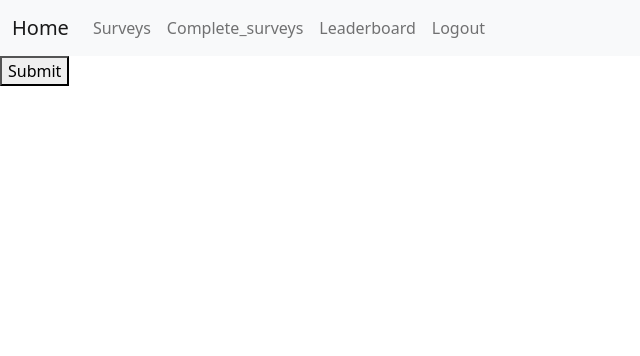
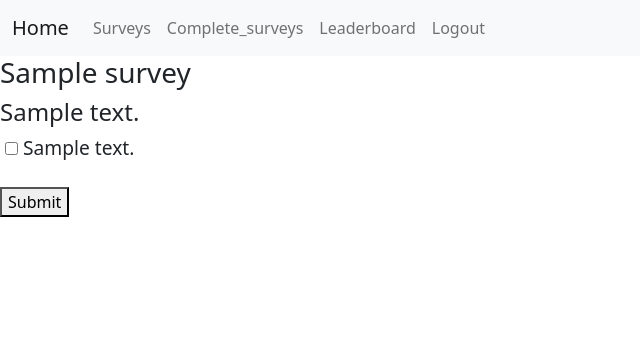
Before and after one commit to larkes00/surveys, a Django app: page /view/surveys/1/ in a window 1280 px wide. Shown: the top 356 px of the page, without its empty margins (0-640 px from the left). Run offline with Django 3.2, Linux system fonts and the light colour scheme; a user stored in the database is signed in; tables that the repository leaves empty hold one stand-in row (values such as "Sample post").

Commit message:
Fixed output of questions and answers

```diff
--- a/surveys/templates/surveys/survey.html
+++ b/surveys/templates/surveys/survey.html
@@ -1,6 +1,14 @@
 {% extends 'surveys/base.html' %}
 
 {% block content %}
+<style>
+    .answer {
+        font-size: 1.2em;
+    }
+    input {
+        margin: 5px;
+    }
+</style>
 <script>
     function getAllSiblings(element, parent) {
         const children = [...parent.children];
@@ -9,6 +17,7 @@
 
     function isChecked(element) {
         var siblings = getAllSiblings(element.parentElement, element.parentElement.parentElement);
+        if ('{{survey.type}}' === "Formal") {
             for (i = 0; i < siblings.length; i++) {
                 if (element.checked) {
                     if (siblings[i].tagName === "DIV") {
@@ -19,7 +28,7 @@
                     }
                 }
             }
-
+        }
     }
 
     function addTextToDiv(text) {
@@ -62,32 +71,34 @@
                 {
                     method: 'POST',
                     headers: new Headers(),
-                    body: JSON.stringify({questions: list, survey_id: '{{ survey.id }}', user_id: '{{ user.id }}'})
+                    body: JSON.stringify({
+                        questions: list,
+                        survey_id: '{{ survey.id }}',
+                        user_id: '{{ request.user.id }}'
+                    })
                 }
             ).then((res) => {
                 if (res.ok) {
                     return null
-                }
-                return res.text();
-            }).then((data) => {
-                if (data != null) {
-                    addTextToDiv(data);
+                } else {
+                    addTextToDiv(res.text());
                 }
             })
         }
 
     }
 </script>
-{% for question in questions %}
-<div class="question" id="{{ question.id }}">
-    <p>{{ question.content }}</p>
-    {% for answer in answers %}
-    {% if answer.question_id == question.id %}
-    <div class="answer" id="{{ answer.id }}">
-        <input id="A{{ answer.id }}Q{{ question.id }}" type="checkbox" onclick="isChecked(this)">{{ answer.content }}
+<h3>{{ survey.name }}</h3>
+{% for question_answer in question_answers %}
+{% for element in question_answer %}
+    {% if forloop.first %}
+        <div class="question" id="{{ element.question.id }}">
+        <h4>{{ element.question.content }}</h4>
+    {% endif %}
+    <div class="answer" id="{{ element.answer.id }}">
+        <input id="A{{ element.answer.id }}Q{{ element.question.id }}" type="checkbox" onclick="isChecked(this)">{{ element.answer.content }}
         <br>
     </div>
-    {% endif %}
     {% endfor %}
     <br>
 </div>
```
Lines whose indentation alone changed are shown as unchanged.
